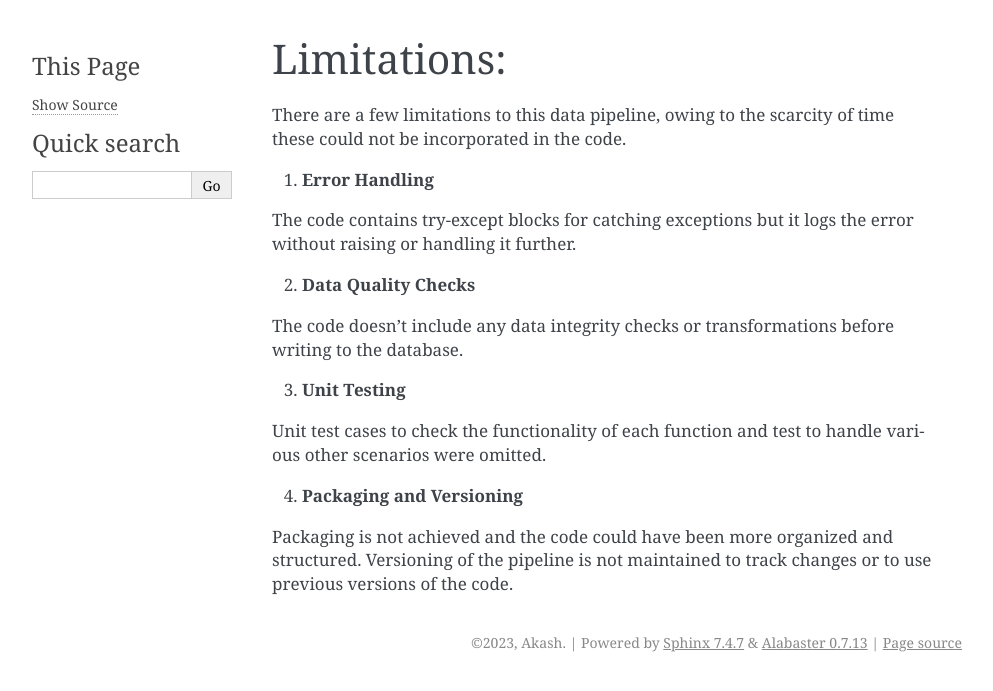
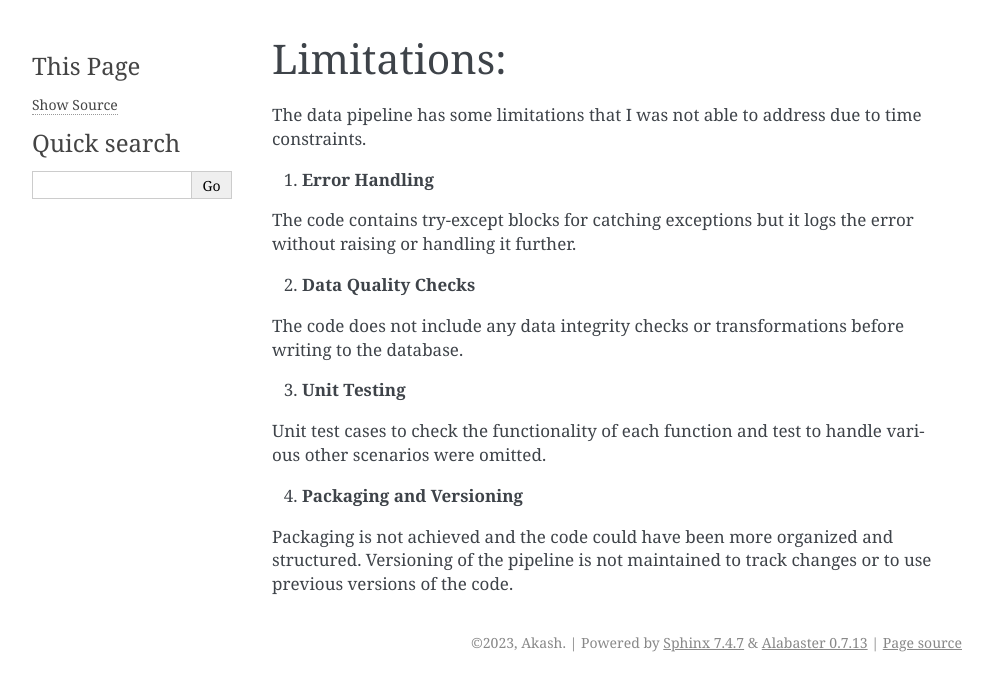
Before and after one commit to Akash-94/akash_assignment, a Sphinx documentation site: the page built from Docs/limitations.rst, in a window 1280 px wide. Shown: the top 691 px of the page, without its empty margins (148-1141 px from the left). Built offline with Sphinx 7.4.7, drawn with Linux system fonts in a browser that asks for light colours.

Commit message:
Update limitations.rst

```diff
--- a/Docs/limitations.rst
+++ b/Docs/limitations.rst
@@ -1,7 +1,7 @@
 Limitations:
 ============
 
-There are a few limitations to this data pipeline, owing to the scarcity of time these could not be incorporated in the code.
+The data pipeline has some limitations that I was not able to address due to time constraints.
 
 1. **Error Handling**
 
@@ -9,7 +9,7 @@ The code contains try-except blocks for catching exceptions but it logs the erro
 
 2. **Data Quality Checks**
 
-The code doesn't include any data integrity checks or transformations before writing to the database.
+The code does not include any data integrity checks or transformations before writing to the database.
 
 3. **Unit Testing**
 
```
